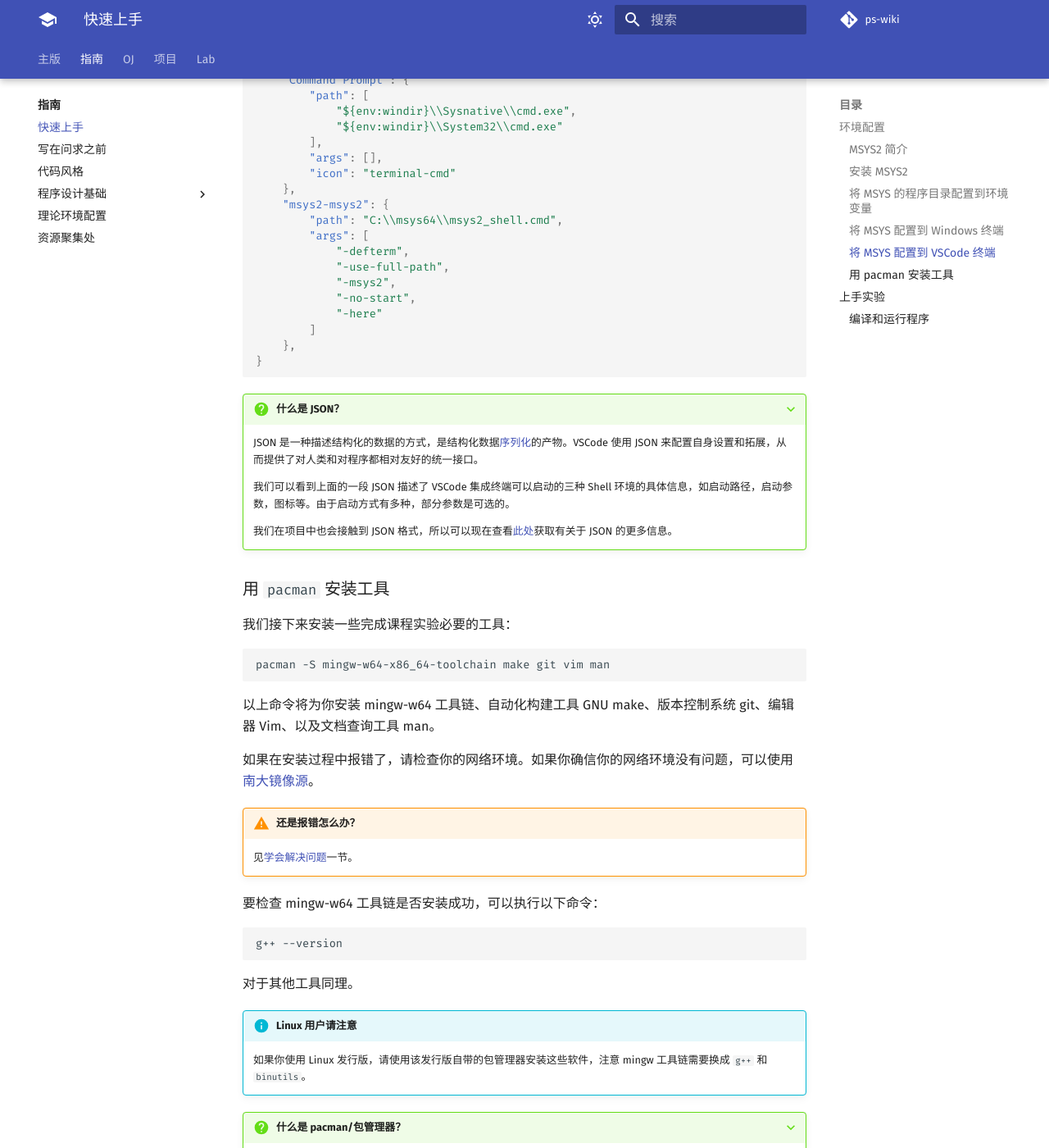
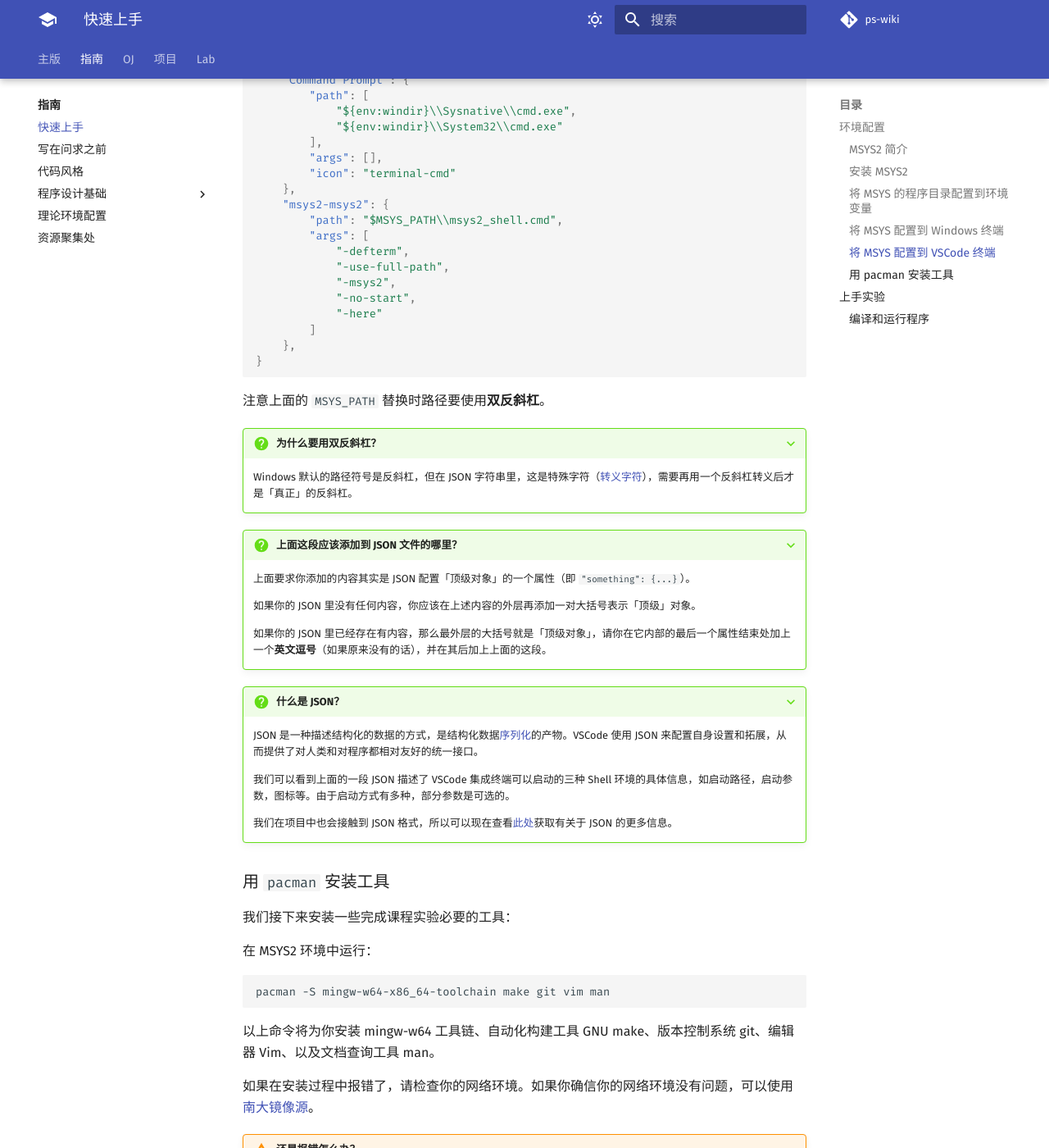
Before and after one commit to PS2023-programming/ps-wiki, an MkDocs documentation site: the page built from docs/start/quickstart.md, in a window 1280 px wide and 1400 px high, scrolled down 4575 px. Shown: the whole window at 82% size. Built offline with MkDocs 1.6.1 and Material for MkDocs 9.7.7, drawn with Linux system fonts in a browser that asks for light colours; comment, search, counter and statistics services are not loaded; some of the changed text lies outside the part shown.

Commit message:
fix some confusions

````diff
--- a/docs/start/quickstart.md
+++ b/docs/start/quickstart.md
@@ -81,9 +81,9 @@ MSYS2 重写了 MSYS，而后者最初就是为了为使用 Mingw 提供一个 U
 
 使用 `Win+S` 唤出搜索菜单，键入环境变量一词，选择第一个候选项。在新出现的页面中，在 `PATH` 中添加 `$MSYS_PATH\usr\bin` 和 `$MSYS_PATH\mingw64\bin`，这样就可以在 MSYS2 环境以外使用 MSYS2 环境中的工具了。
 
-???+ question "什么是 `$MSYS_PATH`？"
+!!! Warning "什么是 `$MSYS_PATH`？"
 
-    这是一个变量，代指你 MSYS2 安装的路径。
+    这是一个变量，代指你 MSYS2 安装的路径。**这个变量仅在文档中存在，你应该把它替换为你的 MSYS2 安装路径**。
 
     计算机领域的文档经常出现这样的表达，使用变量的原因是每个人具体的配置不同。
 
@@ -173,7 +173,7 @@ VSCode 作为 GUI 应用，其使用是相当容易学会的，有不解之处
         "icon": "terminal-cmd"
     },
     "msys2-msys2": {
-        "path": "C:\\msys64\\msys2_shell.cmd",
+        "path": "$MSYS_PATH\\msys2_shell.cmd",
         "args": [
             "-defterm",
             "-use-full-path",
@@ -184,6 +184,20 @@ VSCode 作为 GUI 应用，其使用是相当容易学会的，有不解之处
     },
 }
 ```
+
+注意上面的 `MSYS_PATH` 替换时路径要使用**双反斜杠**。
+
+???+ question "为什么要用双反斜杠？"
+    Windows 默认的路径符号是反斜杠，但在 JSON 字符串里，这是特殊字符（[转义字符](https://zh.wikipedia.org/zh-cn/%E8%BD%AC%E4%B9%89%E5%AD%97%E7%AC%A6)），需要再用一个反斜杠转义后才是「真正」的反斜杠。
+
+???+ question "上面这段应该添加到 JSON 文件的哪里？"
+
+    上面要求你添加的内容其实是 JSON 配置「顶级对象」的一个属性（即 `"something": {...}`）。
+
+    如果你的 JSON 里没有任何内容，你应该在上述内容的外层再添加一对大括号表示「顶级」对象。
+
+    如果你的 JSON 里已经存在有内容，那么最外层的大括号就是「顶级对象」，请你在它内部的最后一个属性结束处加上一个**英文逗号**（如果原来没有的话），并在其后加上上面的这段。
+
 
 ???+ question "什么是 JSON？"
 
@@ -197,6 +211,8 @@ VSCode 作为 GUI 应用，其使用是相当容易学会的，有不解之处
 ### 用 `pacman` 安装工具
 
 我们接下来安装一些完成课程实验必要的工具：
+
+在 MSYS2 环境中运行：
 
 ```shell
 pacman -S mingw-w64-x86_64-toolchain make git vim man
@@ -241,7 +257,7 @@ g++ --version
 
 接下来我们来学习如何使用 Unix shell 环境编译和运行程序。顺便借机熟悉一下 Unix shell 以及其包含的若干命令行工具的使用。
 
-在 Windows 终端中打开 MINGW64 Shell，输入 `cd ~` 将目录切换至自己的家目录。
+在 Windows 终端中打开 MSYS2 Shell，输入 `cd ~` 将目录切换至自己的家目录。
 
 ???+ question "这是在干什么？"
 
````
Also changed, not shown: docs/oj/index.md (+7 -0 lines), docs/program/index.md (+7 -0 lines).
